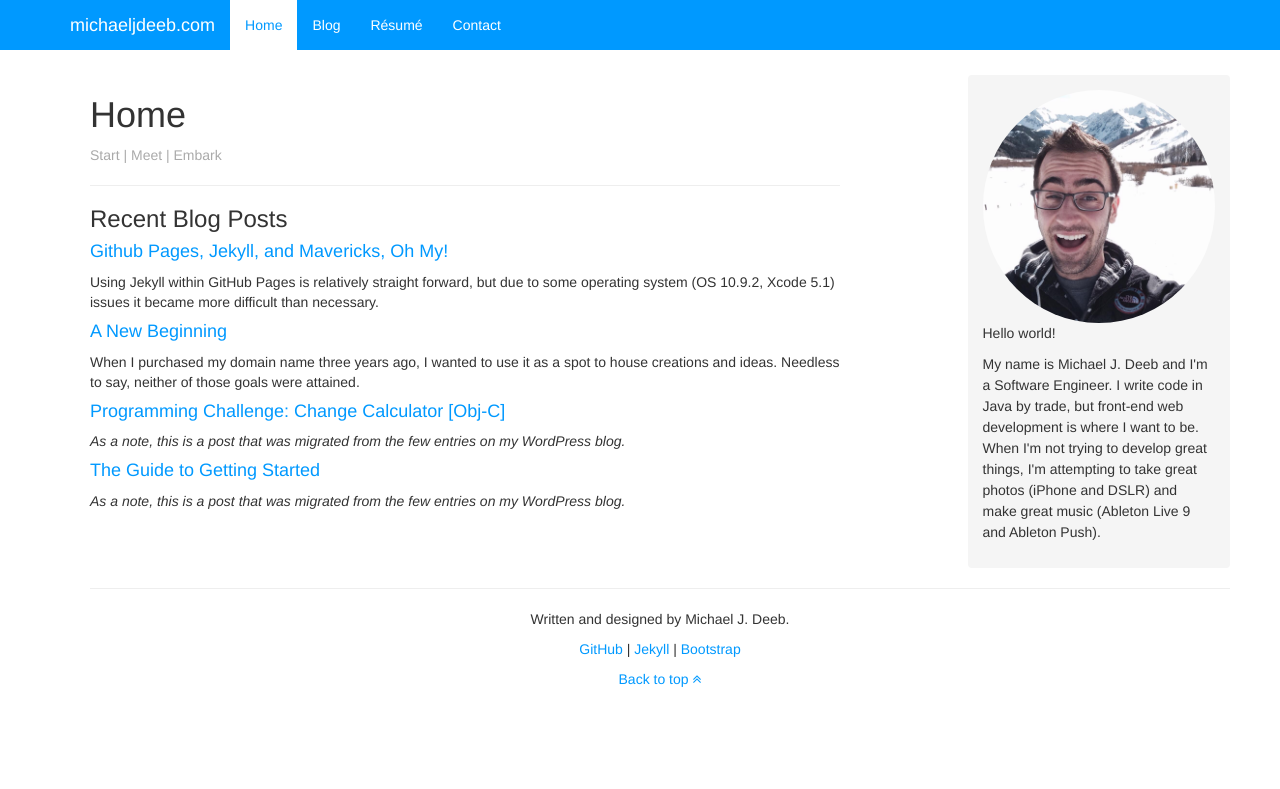
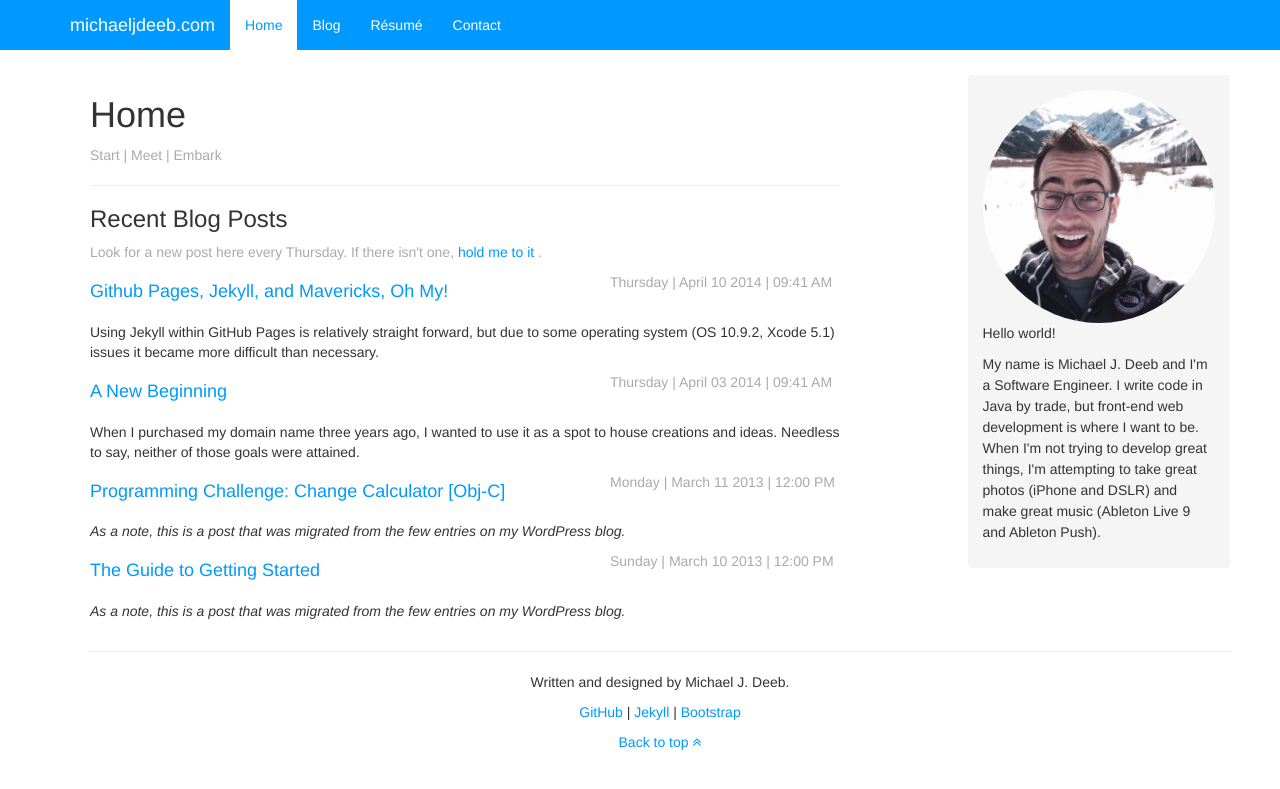
Before and after one commit to michaeljdeeb/old-bootstrap-website, a Jekyll site: the page built from index.html, in a window 1280 px wide. Shown: the top 789 px of the page. Built offline with Jekyll 4.4.1, drawn with Linux system fonts in a browser that asks for light colours; nearby versions of some CDN libraries; Markdown is read by kramdown in place of the engine named in the settings; comment, search, counter and statistics services are not loaded.

Commit message:
Fixed an issue where the date for posts wasn't showing up on the homepage.

```diff
--- a/index.html
+++ b/index.html
@@ -10,12 +10,24 @@ image: "selfie.jpg"
 <p class="meta">Start | Meet | Embark</p>
 <hr>
 
+
 <h3>Recent Blog Posts</h3>
-
+<p class="meta">
+    Look for a new post here every Thursday. If there isn't one,
+    <a href="http://twitter.com/share?url=http://michaeljdeeb.com/blog&text=Hey @michaeljdeeb, it's Thursday. Where's the new blog post?" target="_blank">
+    hold me to it
+    </a>.
+</p>
 {% for post in site.posts limit:10 %}
     <div class="post">
-        <h4><a href="{{ post.url }}">{{ post.title }}</a></h4>
-        <p>{{ page.date | date: "%A | %B %d %Y | %I:%M %p" }}</p>
+        <div class="row">
+            <div class="col-xs-8">
+                <h4><a href="{{ post.url }}">{{ post.title }}</a></h4>
+            </div>
+            <div class="col-xs-4">
+                <p class="meta">{{ post.date | date: "%A | %B %d %Y | %I:%M %p" }}</p>
+            </div>
+        </div>
         <p>{{ post.excerpt }}</p>
     </div>
 {% endfor %}
```
